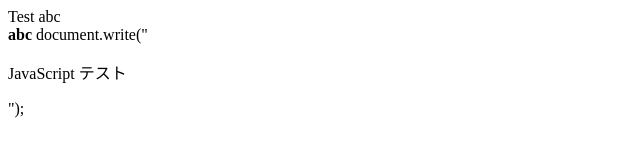
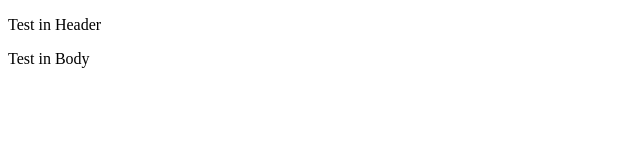
Before and after one commit to MKudo314/D2MegatenFusionSuggestion, a plain HTML site: page index.html in a window 1280 px wide. Shown: the whole page, without its empty margins (0-640 px from the left). Drawn offline with Linux system fonts and the light colour scheme.

Commit message:
Update index.html

```diff
--- a/index.html
+++ b/index.html
@@ -1,12 +1,20 @@
-<html>
-    <head>
-        Test
-    </head>
-    <body>
-        abc<br>
-        <b>abc</b>
-        <scriptL>
-            document.write("<p>JavaScript テスト</p>");
-        </scriptL>
-    </body>
+<!DOCTYPE html>
+<html lang="ja">
+<head>
+<meta charset="UTF-8">
+
+<script type="text/javascript">
+// コードを記述する
+document.write("<p>Test in Header</p>");
+</script>
+
+</head>
+<body>
+
+<script>
+// コードを記述する
+document.write("<p>Test in Body</p>");
+</script>
+
+</body>
 </html>
```
